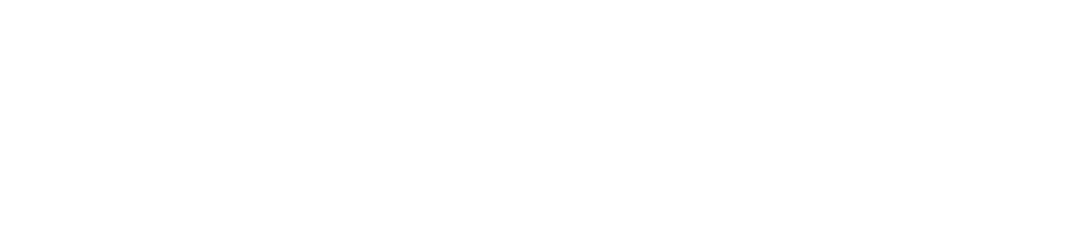
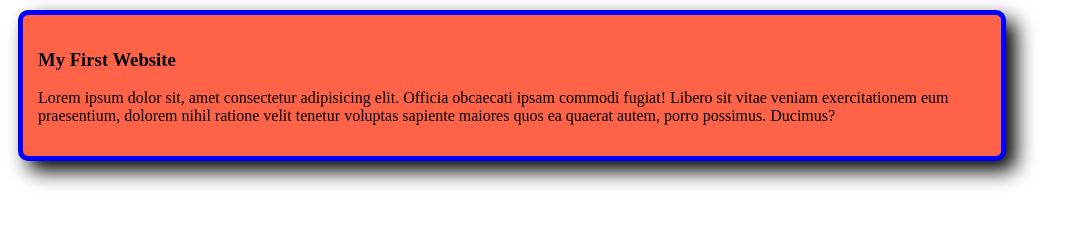
Before and after one commit to ALIASHRAFCHOWDHURY/my-simple-website, a plain HTML site: page index.html in a window 1280 px wide. Shown: the whole page, without its empty margins (0-1083 px from the left). Drawn offline with Linux system fonts and the light colour scheme.

Commit message:
my second commit

```diff
--- a/index.html
+++ b/index.html
@@ -7,6 +7,9 @@
         <link rel="stylesheet" href="style.css">
 </head>
 <body>
-
+        <div class="blog">
+                <h3>My First Website</h3>
+                <p>Lorem ipsum dolor sit, amet consectetur adipisicing elit. Officia obcaecati ipsam commodi fugiat! Libero sit vitae veniam exercitationem eum praesentium, dolorem nihil ratione velit tenetur voluptas sapiente maiores quos ea quaerat autem, porro possimus. Ducimus?</p>
+        </div>
 </body>
 </html>
--- a/style.css
+++ b/style.css
@@ -0,0 +1,9 @@
+.blog{
+        background-color: tomato;
+        width: 75%;
+        border: 5px solid blue;
+        box-shadow: 10px 10px 20px;
+        padding: 15px;
+        border-radius: 10px;
+        margin: 10px;
+}
```
